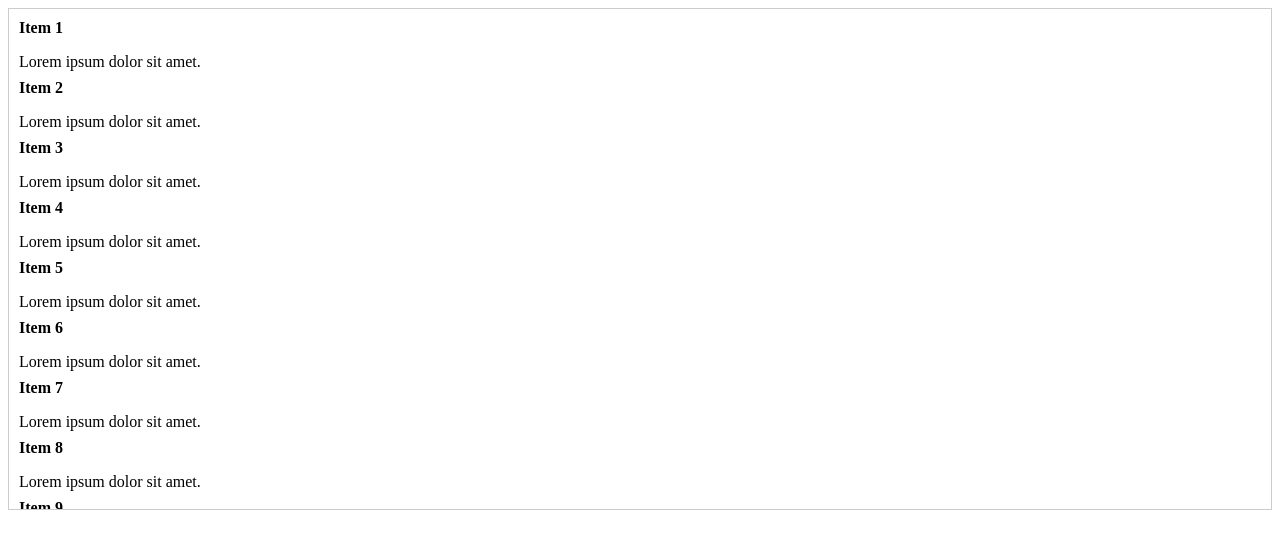
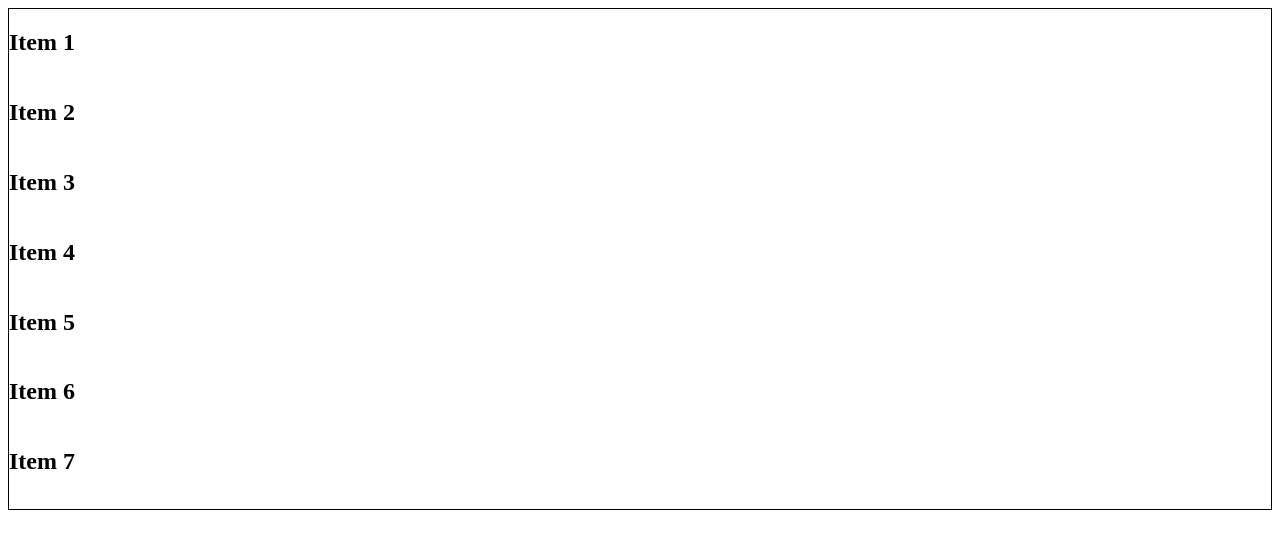
Before and after one commit to acciojob/visible-scroll-rendering-jahnavi-gaur, a React app: page / in a window 1280 px wide. Shown: the top 548 px of the page. Built offline with nearby package versions, Linux system fonts and the light colour scheme.

Commit message:
second commit

```diff
--- a/src/components/VirtualizedList.jsx
+++ b/src/components/VirtualizedList.jsx
@@ -1,33 +1,32 @@
 import React, { useRef, useState } from "react";
 
-const ITEM_HEIGHT = 60;
+const TOTAL_ITEMS = 100;
+const ITEMS_PER_VIEW = 10;
 const CONTAINER_HEIGHT = 500;
 
 const VirtualizedList = () => {
   const scrollRef = useRef(0);
   const containerRef = useRef(null);
 
-  const items = Array.from({ length: 1000 }, (_, i) => ({
-    id: i,
-    title: `Item ${i + 1}`,
-    desc: "Lorem ipsum dolor sit amet."
-  }));
+  const [startIndex, setStartIndex] = useState(0);
+  const [itemHeight, setItemHeight] = useState(50);
 
-  const [startIndex, setStartIndex] = useState(0);
-
-  const visibleCount = Math.ceil(CONTAINER_HEIGHT / ITEM_HEIGHT);
+  const items = Array.from({ length: TOTAL_ITEMS }, (_, i) => `Item ${i + 1}`);
 
   const handleScroll = () => {
-    scrollRef.current = containerRef.current.scrollTop;
-    const newStartIndex = Math.floor(
-      scrollRef.current / ITEM_HEIGHT
-    );
-    setStartIndex(newStartIndex);
+    const scrollTop = containerRef.current.scrollTop;
+    scrollRef.current = scrollTop;
+
+    const newIndex = Math.floor(scrollTop / itemHeight);
+    setStartIndex(newIndex);
+
+    // update item height when scrolling (test requirement)
+    setItemHeight(50 + (scrollTop % 20));
   };
 
   const visibleItems = items.slice(
     startIndex,
-    startIndex + visibleCount + 1
+    startIndex + ITEMS_PER_VIEW
   );
 
   return (
@@ -36,34 +35,27 @@ const VirtualizedList = () => {
       onScroll={handleScroll}
       style={{
         height: "500px",
-        overflowY: "auto",
-        border: "1px solid #ccc"
+        overflow: "auto",
+        border: "1px solid black"
       }}
     >
-      {/* Spacer before */}
-      <div style={{ height: startIndex * ITEM_HEIGHT }} />
+      {/* Top spacer */}
+      <div style={{ height: startIndex * itemHeight }} />
 
-      {visibleItems.map(item => (
+      {visibleItems.map((item, index) => (
         <div
-          key={item.id}
-          style={{
-            height: ITEM_HEIGHT,
-            padding: "10px",
-            boxSizing: "border-box"
-          }}
+          key={item}
+          style={{ height: `${itemHeight}px` }}
         >
-          <strong>{item.title}</strong>
-          <p>{item.desc}</p>
+          <h2>{item}</h2>
         </div>
       ))}
 
-      {/* Spacer after */}
+      {/* Bottom spacer */}
       <div
         style={{
           height:
-            (items.length -
-              (startIndex + visibleItems.length)) *
-            ITEM_HEIGHT
+            (TOTAL_ITEMS - (startIndex + ITEMS_PER_VIEW)) * itemHeight
         }}
       />
     </div>
```
